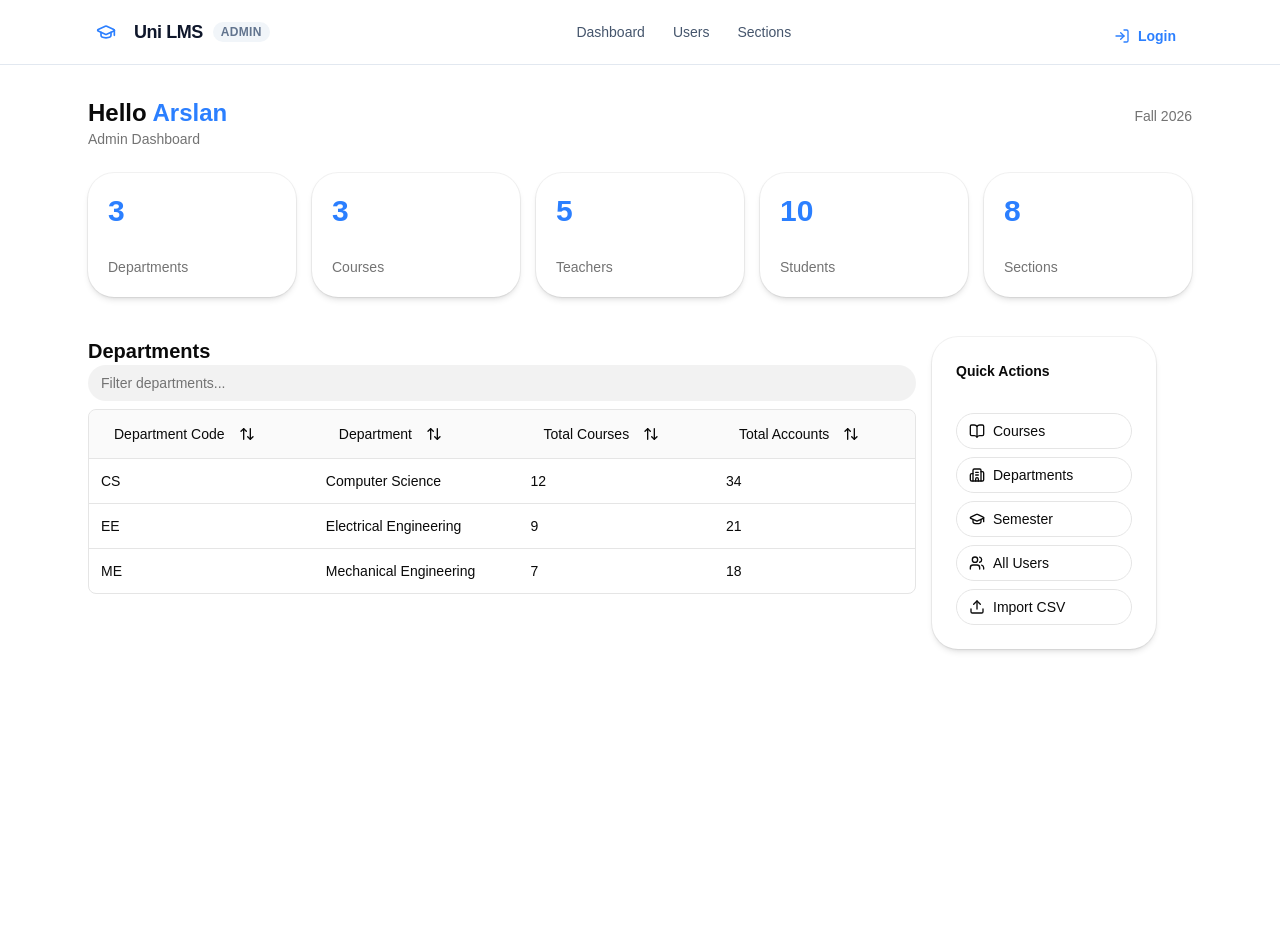
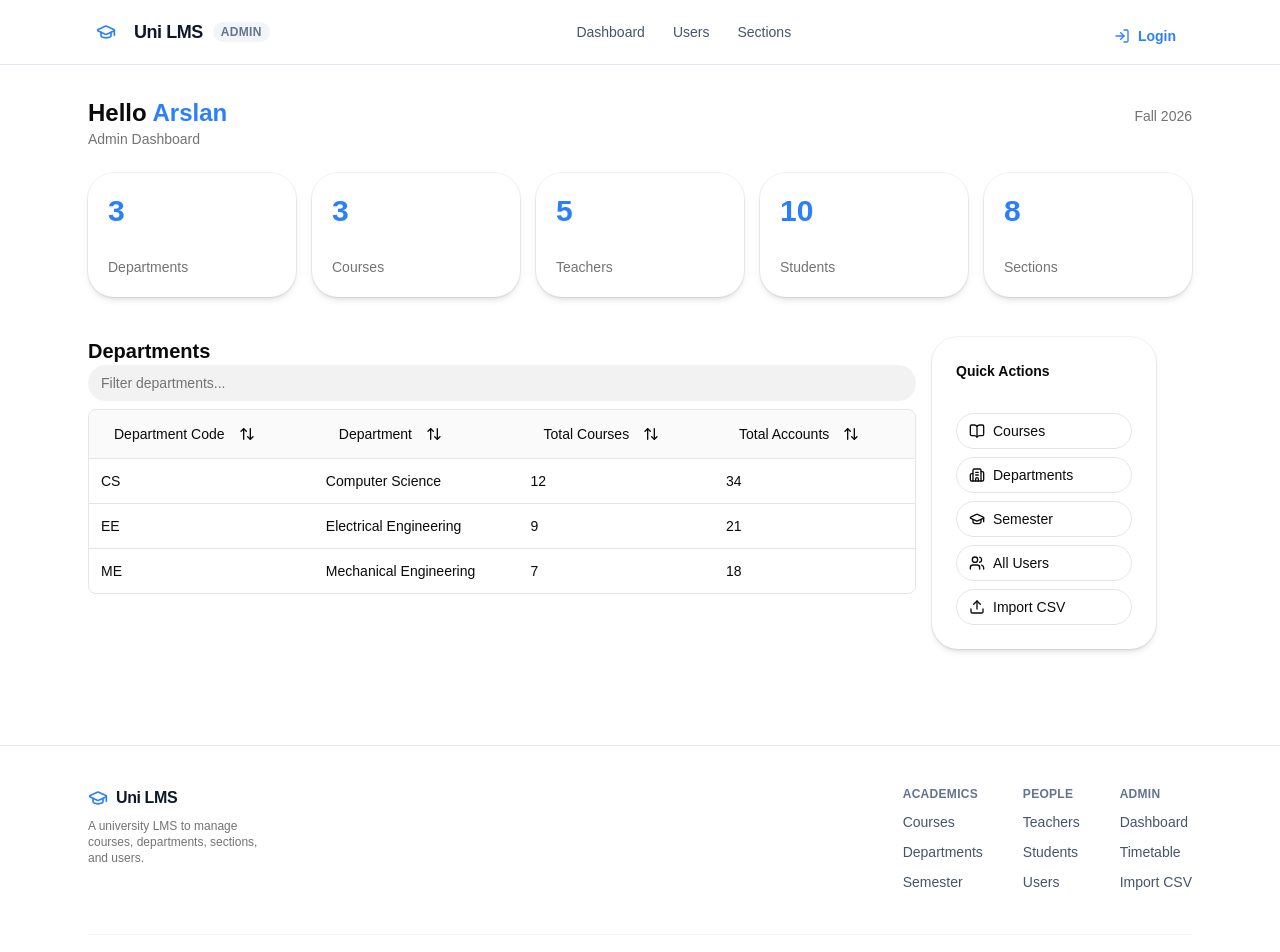
Before and after one commit to ch-arslanahmad/uni-lms, a React (Vite) app in the folder frontend/: page /users in a window 1280 px wide. Shown: the top 952 px of the page. Before the commit the page ends 800 px from the top, so only its background shows below. Built offline with nearby package versions, Linux system fonts and the light colour scheme.

Commit message:
feat: add Footer component with branding and navigation links

```diff
--- a/frontend/src/App.tsx
+++ b/frontend/src/App.tsx
@@ -1,3 +1,4 @@
+import Footer from "./components/Footer";
 import Navbar from "./components/Navbar";
 import { users } from "./models";
 import AdminDashboard from "./pages/admin/AdminDashboard";
@@ -6,9 +7,12 @@ import { BrowserRouter } from "react-router-dom";
 function App() {
   return (
     <BrowserRouter>
-      <div>
+      <div className="flex flex-col min-h-screen">
         <Navbar user={users[0]} />
-        <AdminDashboard />
+        <main className="flex-1">
+          <AdminDashboard />
+        </main>
+        <Footer />
       </div>
     </BrowserRouter>
   );
--- /dev/null
+++ b/frontend/src/components/Footer.tsx
@@ -0,0 +1,137 @@
+import { GraduationCap } from "lucide-react";
+
+const Footer = () => {
+  return (
+    <footer className="border-t border-slate-200 bg-white mt-16">
+      <div className="mx-auto max-w-6xl px-6 py-10">
+        {/* Brand + columns */}
+        <div className="flex flex-col gap-10 sm:flex-row sm:justify-between">
+          {/* Brand */}
+          <div className="flex flex-col gap-2">
+            <a href="/" className="flex items-center gap-2 text-slate-900">
+              <GraduationCap className="h-5 w-5 text-blue-500" />
+              <span className="text-base font-bold tracking-tight">
+                Uni LMS
+              </span>
+            </a>
+            <p className="text-xs text-muted-foreground max-w-45">
+              A university LMS to manage courses, departments, sections, and
+              users.
+            </p>
+          </div>
+
+          {/* Link columns */}
+          <div className="flex flex-wrap gap-10">
+            {/* Academics */}
+            <div className="flex flex-col gap-2">
+              <p className="text-xs font-semibold uppercase tracking-wide text-slate-500">
+                Academics
+              </p>
+              <ul className="flex flex-col gap-1.5">
+                <li>
+                  <a
+                    href="#"
+                    className="text-sm text-slate-600 hover:text-slate-900 transition-colors"
+                  >
+                    Courses
+                  </a>
+                </li>
+                <li>
+                  <a
+                    href="#"
+                    className="text-sm text-slate-600 hover:text-slate-900 transition-colors"
+                  >
+                    Departments
+                  </a>
+                </li>
+
+                <li>
+                  <a
+                    href="#"
+                    className="text-sm text-slate-600 hover:text-slate-900 transition-colors"
+                  >
+                    Semester
+                  </a>
+                </li>
+              </ul>
+            </div>
+
+            {/* People */}
+            <div className="flex flex-col gap-2">
+              <p className="text-xs font-semibold uppercase tracking-wide text-slate-500">
+                People
+              </p>
+              <ul className="flex flex-col gap-1.5">
+                <li>
+                  <a
+                    href="#"
+                    className="text-sm text-slate-600 hover:text-slate-900 transition-colors"
+                  >
+                    Teachers
+                  </a>
+                </li>
+                <li>
+                  <a
+                    href="#"
+                    className="text-sm text-slate-600 hover:text-slate-900 transition-colors"
+                  >
+                    Students
+                  </a>
+                </li>
+                <li>
+                  <a
+                    href="#"
+                    className="text-sm text-slate-600 hover:text-slate-900 transition-colors"
+                  >
+                    Users
+                  </a>
+                </li>
+              </ul>
+            </div>
+
+            {/* Admin */}
+            <div className="flex flex-col gap-2">
+              <p className="text-xs font-semibold uppercase tracking-wide text-slate-500">
+                Admin
+              </p>
+              <ul className="flex flex-col gap-1.5">
+                <li>
+                  <a
+                    href="#"
+                    className="text-sm text-slate-600 hover:text-slate-900 transition-colors"
+                  >
+                    Dashboard
+                  </a>
+                </li>
+                <li>
+                  <a
+                    href="#"
+                    className="text-sm text-slate-600 hover:text-slate-900 transition-colors"
+                  >
+                    Timetable
+                  </a>
+                </li>
+                <li>
+                  <a
+                    href="#"
+                    className="text-sm text-slate-600 hover:text-slate-900 transition-colors"
+                  >
+                    Import CSV
+                  </a>
+                </li>
+              </ul>
+            </div>
+          </div>
+        </div>
+
+        {/* Copyright */}
+        <div className="mt-10 border-t border-slate-100 pt-6 text-center text-xs text-muted-foreground">
+          © {new Date().getFullYear()} Uni LMS — University of Lahore. All
+          rights reserved.
+        </div>
+      </div>
+    </footer>
+  );
+};
+
+export default Footer;
```
